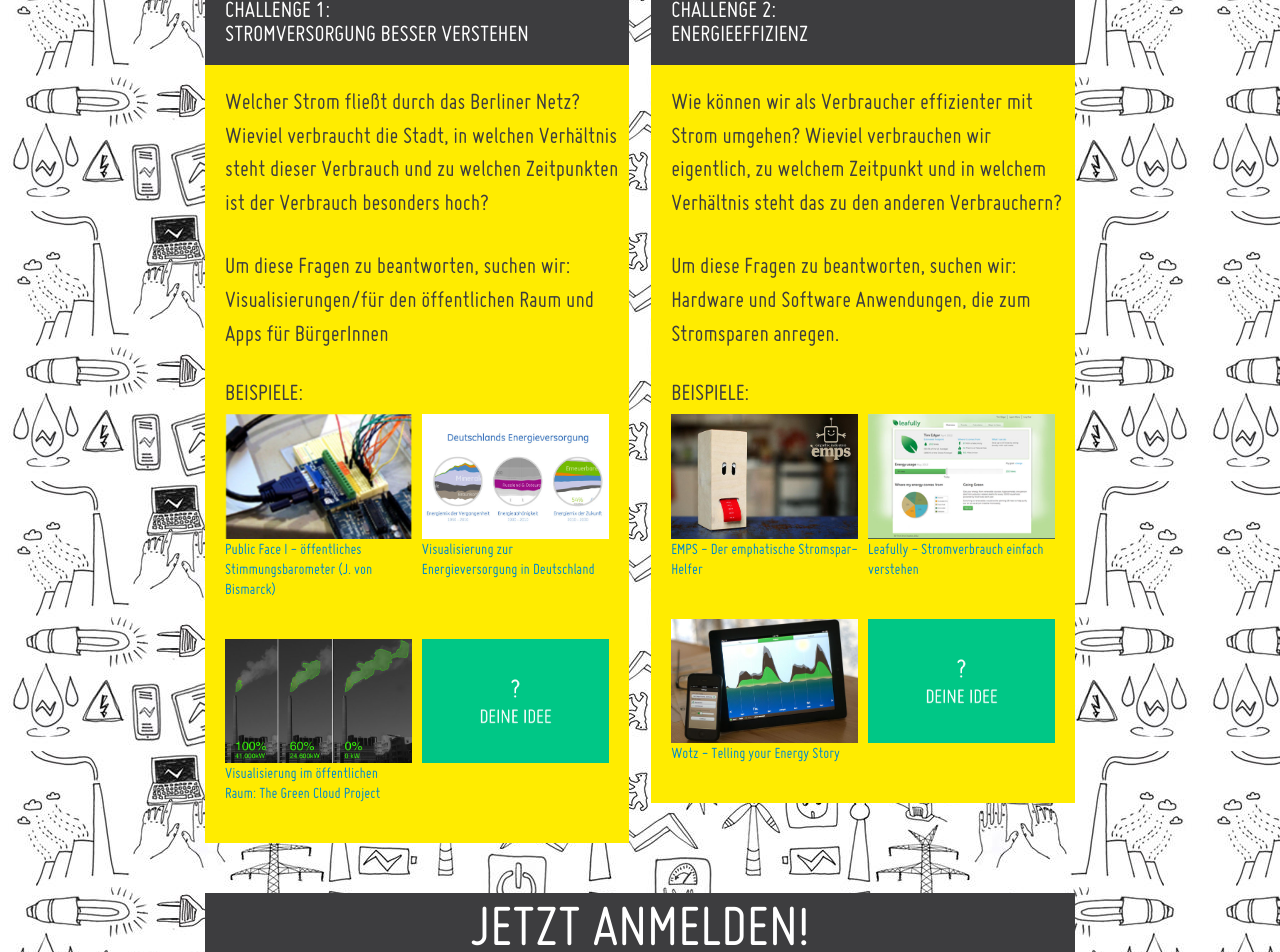
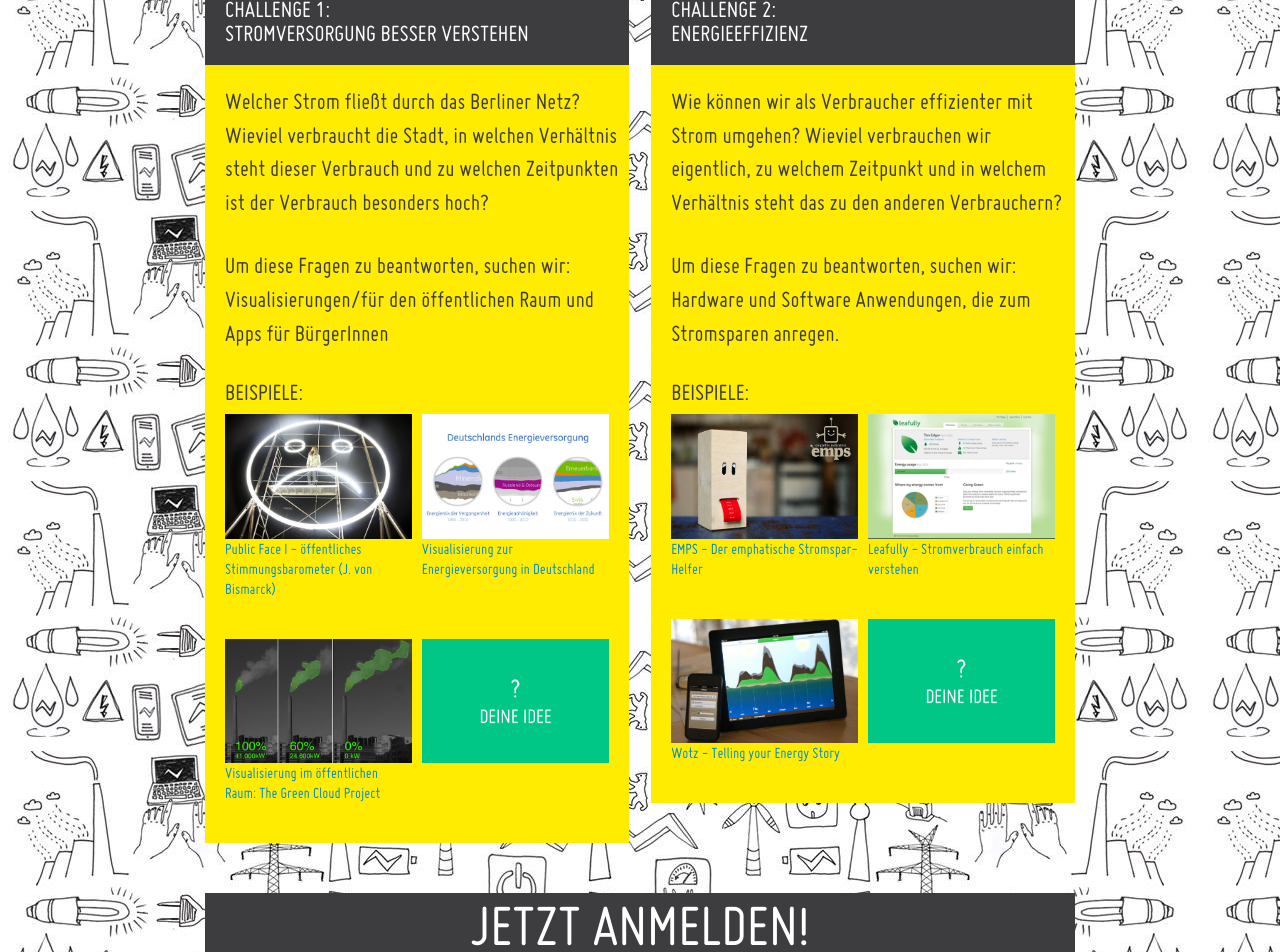
Before and after one commit to okfde/energyhack, a Jekyll site: the page built from index.html, in a window 1280 px wide. Shown: the part 869-1821 px from the top of the page. Built offline with Jekyll 4.4.1, drawn with Linux system fonts in a browser that asks for light colours; nearby versions of some CDN libraries.

Commit message:
Beispiel smile link

```diff
--- a/_includes/challenges.html
+++ b/_includes/challenges.html
@@ -10,7 +10,7 @@
             <li class="span6">
                 <div class="thumbnail">
                     <a href="http://www.juliusvonbismarck.com/bank/index.php?/projects/stimmungsgasometer/">
-                    <img src="img/challenges/example.jpg" alt="">
+                    <img src="img/challenges/smile.jpg" alt="">
                     <p>Public Face I - öffentliches Stimmungsbarometer (J. von Bismarck)</p>
                     </a>
                 </div>
```
